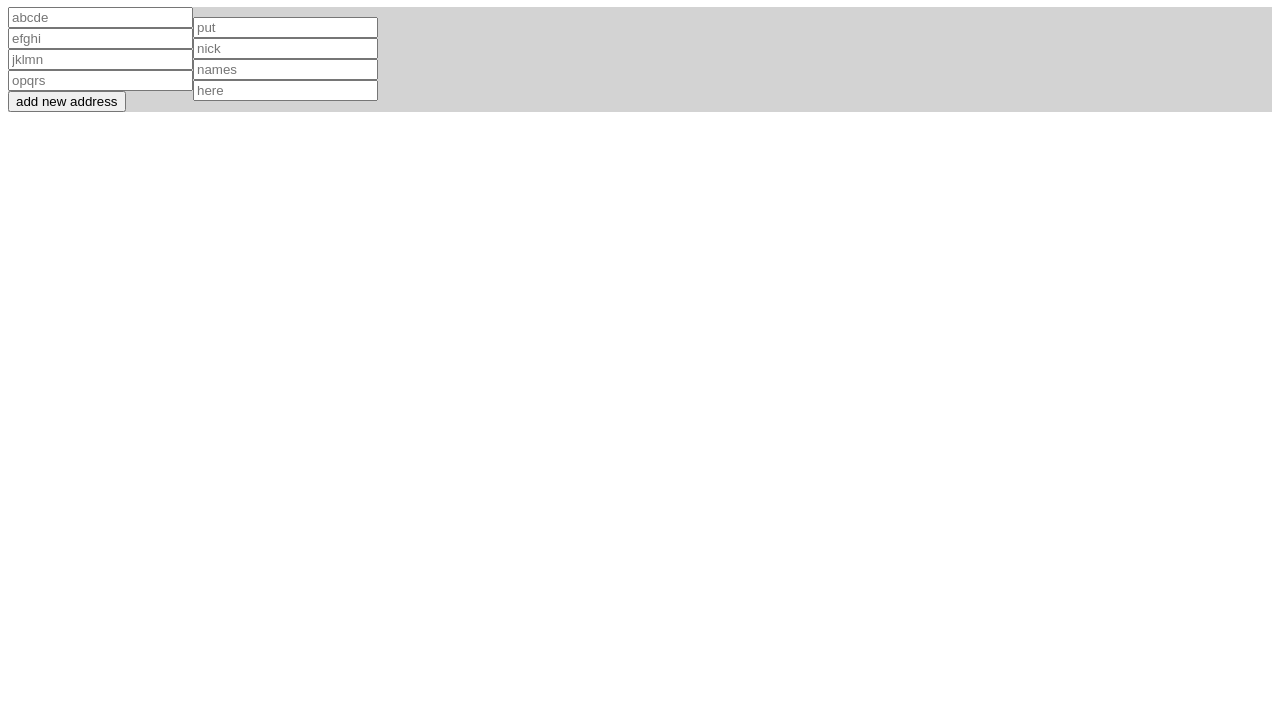
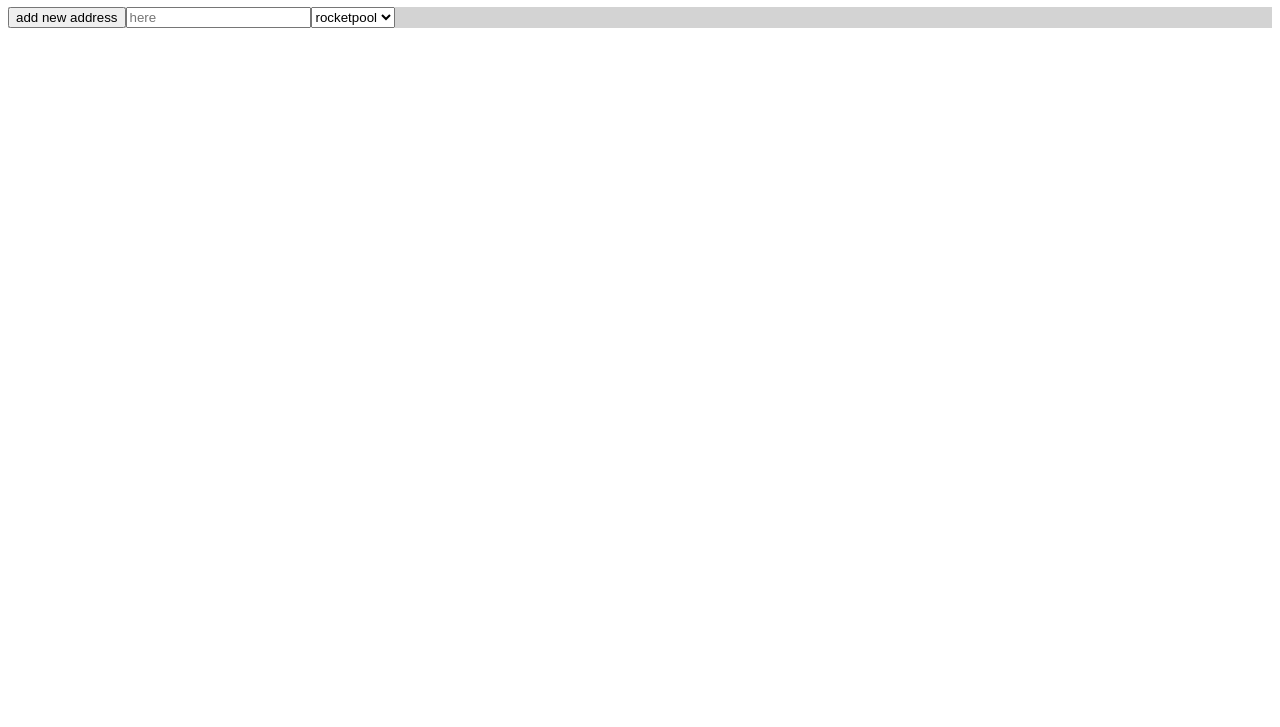
Before and after one commit to nixorokish/deployment, a website: page index.html in a window 1280 px wide. Shown: the part 73-800 px from the top of the page. Drawn offline with Linux system fonts and the light colour scheme.

Commit message:
html file

```diff
--- a/index.html
+++ b/index.html
@@ -10,19 +10,16 @@
 <body>
     <h1>addresses to track</h1>
     <div class="inputs">
-        <form class="addressInputs">
-            <input type="text" placeholder="abcde"><br>
-            <input type="text" placeholder="efghi"><br>
-            <input type="text" placeholder="jklmn"><br>
-            <input type="text" placeholder="opqrs"><br>
+        <form class="addresses">
             <button type="button">add new address</button>
         </form>
-        <form class="nicknameInputs">
-            <input type="text" placeholder="put"><br>
-            <input type="text" placeholder="nick"><br>
-            <input type="text" placeholder="names"><br>
+        <form class="nicknames">
             <input type="text" placeholder="here"><br>
         </form>
+        <select>
+            <option>rocketpool</option>
+            <option>shared</option>
+        </select>
     </div>
     <script src="main.js"></script>
 </body>
--- a/public/styles.css
+++ b/public/styles.css
@@ -4,6 +4,5 @@ h1 {
 
 div.inputs {
     display:flex;
-    align-items:center;
     background: lightgray
 }
```
